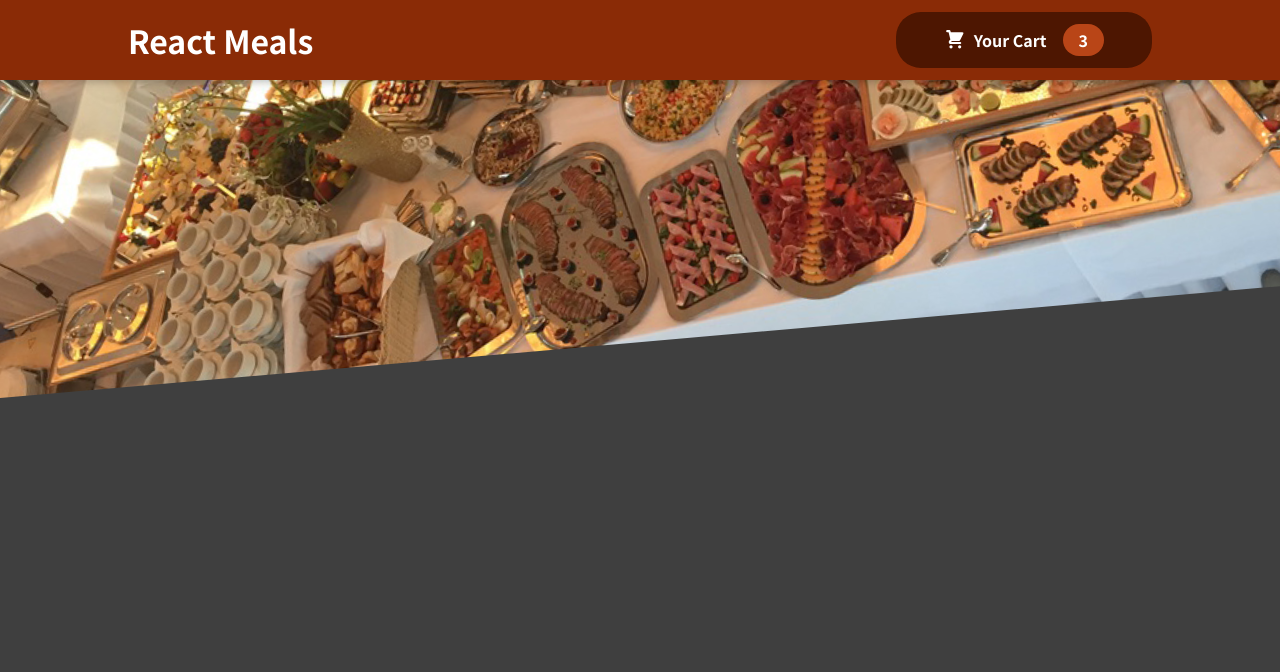
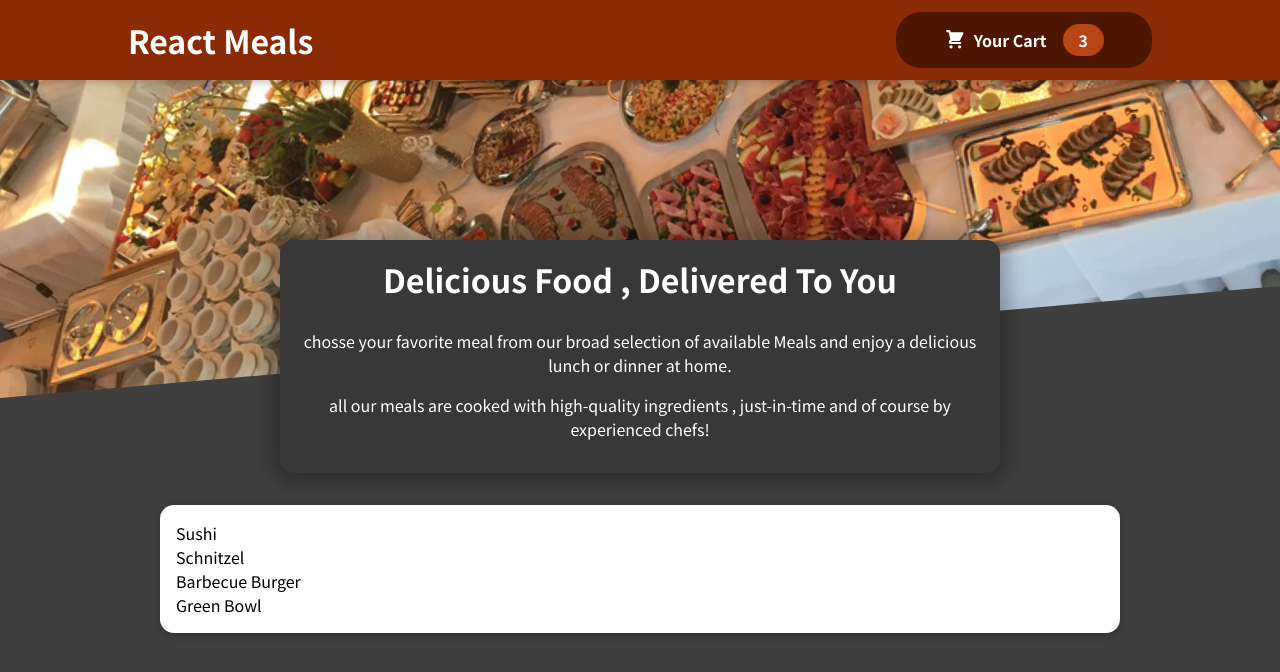
Before and after one commit to rawatravinder115/Food-Order-App, a React (Create React App) app: page / in a window 1280 px wide. Shown: the top 672 px of the page. Built offline with nearby package versions, Linux system fonts and the light colour scheme.

Commit message:
add Card components

```diff
--- a/src/App.js
+++ b/src/App.js
@@ -1,10 +1,14 @@
 import  React,{ Fragment } from 'react';
 import Header from "./Components/Layout/Header";
+import Meals from './Components/Meals/Meals';
 
 function App() {
   return (
       <Fragment>
       <Header />
+      <main>
+        <Meals></Meals>
+      </main>
       </Fragment>
   );
 }
--- /dev/null
+++ b/src/Components/Meals/AvailableMeals.js
@@ -0,0 +1,41 @@
+import Card from '../UI/Card';
+import classes from'./AvailableMeals.module.css';
+const DUMMY_MEALS = [
+    {
+      id: 'm1',
+      name: 'Sushi',
+      description: 'Finest fish and veggies',
+      price: 22.99,
+    },
+    {
+      id: 'm2',
+      name: 'Schnitzel',
+      description: 'A german specialty!',
+      price: 16.5,
+    },
+    {
+      id: 'm3',
+      name: 'Barbecue Burger',
+      description: 'American, raw, meaty',
+      price: 12.99,
+    },
+    {
+      id: 'm4',
+      name: 'Green Bowl',
+      description: 'Healthy...and green...',
+      price: 18.99,
+    },
+  ];
+
+const  AvailableMeals = () =>{
+    const mealsList = DUMMY_MEALS.map(meals =><li> {meals.name}</li>);
+    return <section className={classes.meals}>
+       <Card>
+       <ul>
+            {mealsList}
+        </ul>
+       </Card>
+    </section>
+};
+
+export default AvailableMeals;
--- /dev/null
+++ b/src/Components/Meals/AvailableMeals.module.css
@@ -0,0 +1,24 @@
+.meals {
+    max-width: 60rem;
+    width: 90%;
+    margin: 2rem auto;
+    animation: meals-appear 1s ease-out forwards;
+  }
+
+  .meals ul {
+    list-style: none;
+    margin: 0;
+    padding: 0;
+  }
+
+  @keyframes meals-appear {
+    from {
+      opacity: 0;
+      transform: translateY(3rem);
+    }
+
+    to {
+      opacity: 1;
+      transform: translateY(0);
+    }
+  }
--- /dev/null
+++ b/src/Components/Meals/Meals.js
@@ -0,0 +1,12 @@
+import MealsSummary from "./MealsSummary";
+import AvailableMeals from "./AvailableMeals";
+import { Fragment } from "react-is";
+
+const Meals = () =>{
+    return (<Fragment>
+        <MealsSummary />
+        <AvailableMeals/>
+    </Fragment>);
+};
+
+export default Meals;
--- /dev/null
+++ b/src/Components/Meals/MealsSummary.js
@@ -0,0 +1,16 @@
+import classes from './MealsSummary.module.css';
+const MealsSummary = () => {
+    return <section className={classes.summary}>
+        <h2>Delicious Food , Delivered To You </h2>
+        <p>
+            chosse your favorite meal from our broad selection of available Meals
+            and enjoy a delicious lunch or dinner at home.
+        </p>
+        <p>
+            all our meals are cooked with high-quality ingredients , just-in-time and
+            of course by experienced chefs!
+        </p>
+    </section>
+};
+
+ export default MealsSummary;
--- /dev/null
+++ b/src/Components/Meals/MealsSummary.module.css
@@ -0,0 +1,18 @@
+.summary {
+    text-align: center;
+    max-width: 45rem;
+    width: 90%;
+    margin: auto;
+    margin-top: -10rem;
+    position: relative;
+    background-color: #383838;
+    color: white;
+    border-radius: 14px;
+    padding: 1rem;
+    box-shadow: 0 1px 18px 10px rgba(0, 0, 0, 0.25);
+  }
+
+  .summary h2 {
+    font-size: 2rem;
+    margin-top: 0;
+  }
--- /dev/null
+++ b/src/Components/UI/Card.js
@@ -0,0 +1,11 @@
+import classes from './Card.module.css';
+
+const Card =(props) =>{
+    return (
+        <div className={classes.card}>
+            {props.children}
+        </div>
+    );
+};
+
+export default Card;
--- /dev/null
+++ b/src/Components/UI/Card.module.css
@@ -0,0 +1,6 @@
+.card {
+    padding: 1rem;
+    box-shadow: 0 2px 8px rgba(0, 0, 0, 0.25);
+    border-radius: 14px;
+    background-color: white;
+  }
```
Also changed, not shown: 1 other file (tests, documents, lock files or other folders).
